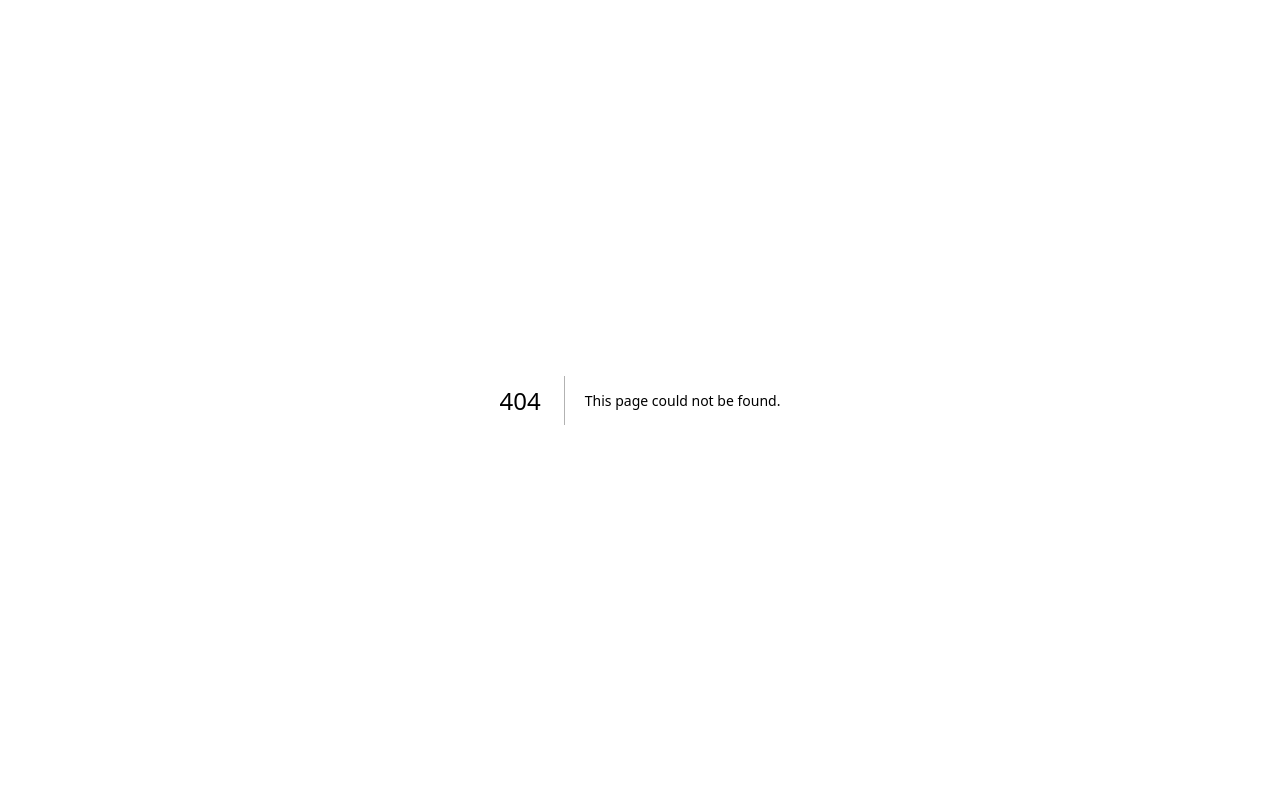
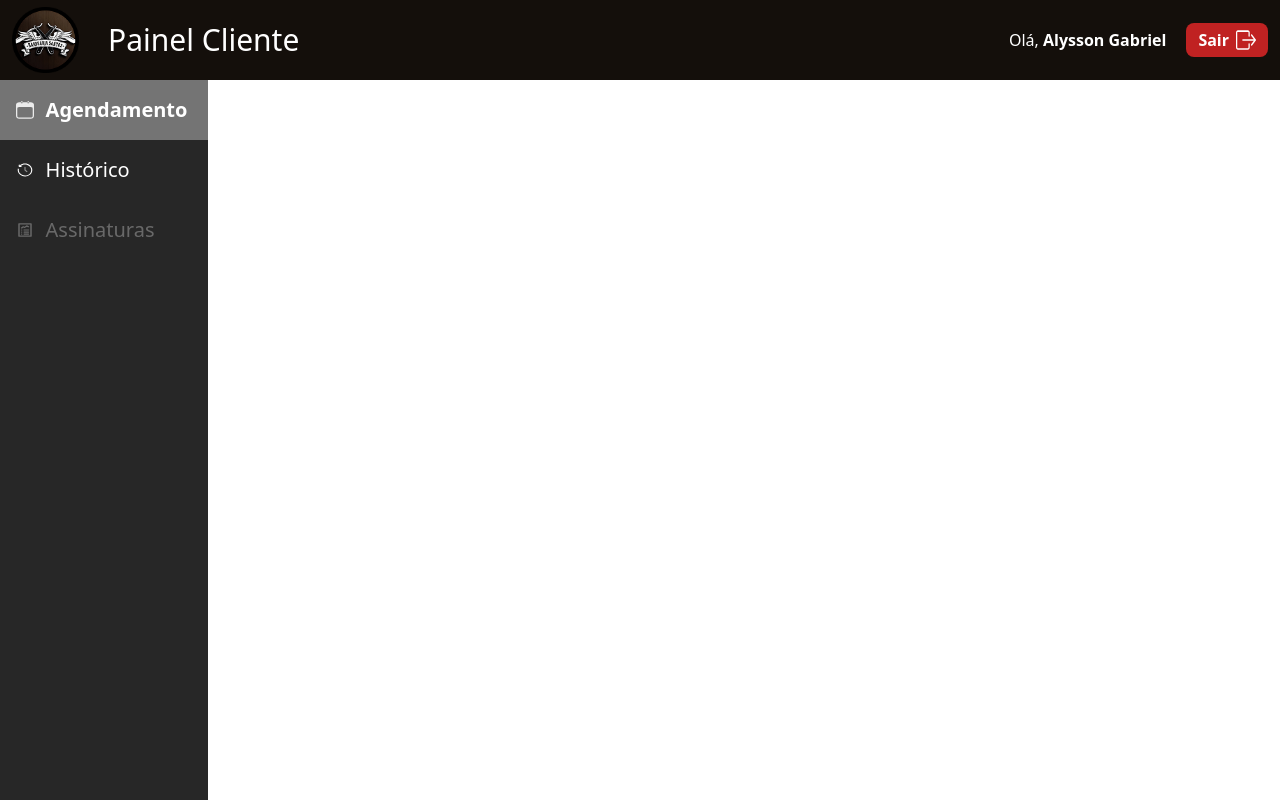
Before and after one commit to alyssongab/barbershop, a Next.js app in the folder frontend/: page /app/cliente/agendamento in a window 1280 px wide. Before the commit this address had no page. Built offline with nearby package versions, Linux system fonts and the light colour scheme.

Commit message:
feat: cria componentes ui da tela do cliente

```diff
--- /dev/null
+++ b/frontend/src/app/app/cliente/agendamento/layout.tsx
@@ -0,0 +1,13 @@
+import Header from "@/components/header";
+import Sidebar from "@/components/sidebar"
+
+const HomeCliente = () => {
+    return(
+        <div>
+            <Header />
+            <Sidebar />
+        </div>
+    )
+}
+
+export default HomeCliente;
--- /dev/null
+++ b/frontend/src/app/app/cliente/agendamento/page.tsx
@@ -0,0 +1,5 @@
+import HomeCliente from "./layout";
+
+export default function Page() {
+  return <HomeCliente />
+}
```
